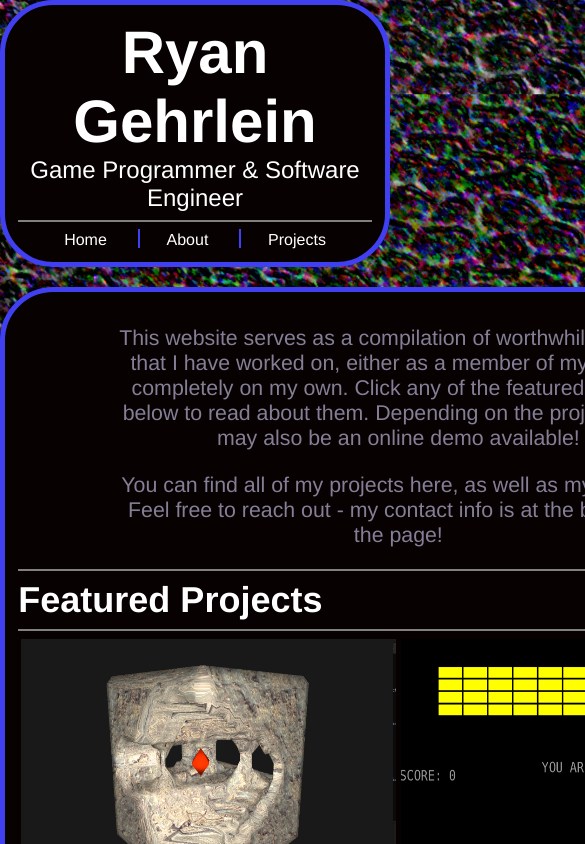
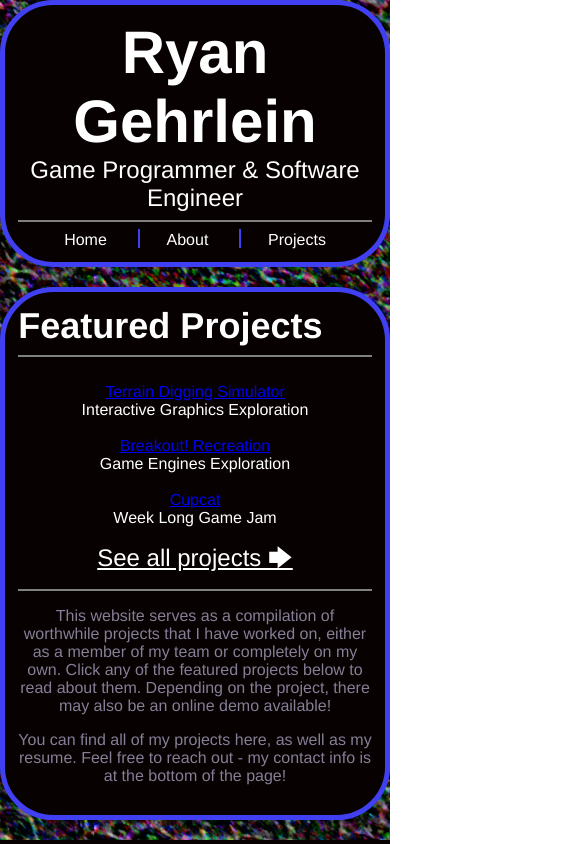
Before and after one commit to DThaiPome/dthaipome.github.io, a Vue app in the folder portfolio/: page / in a window 390 px wide. Shown: the top 844 px of the page, 585 px wide, since content can reach past the window. Built offline with nearby package versions, Linux system fonts and the light colour scheme.

Commit message:
Some mobile styles

```diff
--- a/portfolio/src/components/CommonBody.vue
+++ b/portfolio/src/components/CommonBody.vue
@@ -8,7 +8,6 @@
     @import '../assets/style/colors';
 
     #body-container {
-        min-width: 760px;
         max-width: 1200px;
         margin: auto;
         padding: 10pt;
@@ -20,4 +19,8 @@
             color: @BORDER-COLOR;
         }
     }
+
+    @media only screen and (max-width: 600px) {
+        padding: 0;
+    }
 </style>
--- a/portfolio/src/components/projects/ProjectPanels.vue
+++ b/portfolio/src/components/projects/ProjectPanels.vue
@@ -54,4 +54,20 @@ export default {
         display: flex;
         flex-wrap: wrap;
     }
+
+    @media only screen and (max-width: 600px) {
+        .project-img {
+            visibility: hidden;
+            width: 0;
+            height: 0;
+        }
+
+        #projects-container {
+            display: block;
+        }
+
+        .panel {
+            margin-bottom: 0;
+        }
+    }
 </style>
--- a/portfolio/src/router/index.js
+++ b/portfolio/src/router/index.js
@@ -45,7 +45,7 @@ router.afterEach((to) => {
 
 function updateHeaderVisibility(toName) {
   const pagesWithHeaderTitle = [
-      'Home', 'About', 'Projects'
+      'Home'
   ];
   const pagesWithoutHeader = [];
   store.commit(`global/${SET_HEADER_SHOW_TITLE}`, pagesWithHeaderTitle.includes(toName));
--- a/portfolio/src/views/AboutPage.vue
+++ b/portfolio/src/views/AboutPage.vue
@@ -59,4 +59,19 @@ export default {
         width: 100%;
     }
 
+    @media only screen and (max-width: 600px) {
+        .about-container {
+            display: block;
+
+            div {
+                margin: 0;
+            }
+        }
+
+        .about-image {
+            visibility: hidden;
+            width: 0;
+        }
+    }
+
 </style>
--- a/portfolio/src/views/HomePage.vue
+++ b/portfolio/src/views/HomePage.vue
@@ -1,15 +1,15 @@
 <template>
     <common-body>
+        <span class="home-header" v-text="'Featured Projects'" />
+        <hr noshade />
+        <project-panels :filter="projectFilter" />
+        <router-link :to="'/projects'" tag="div" id="all-projects-link" v-text="'See all projects 🡆'" />
+        <hr noshade />
         <div class="home-text-container">
             <p v-for="block in homeText"
                 :key="block"
                 v-text="block" />
         </div>
-        <hr noshade />
-        <span class="home-header" v-text="'Featured Projects'" />
-        <hr noshade />
-        <project-panels :filter="projectFilter" />
-        <router-link :to="'/projects'" tag="div" id="all-projects-link" v-text="'See all projects 🡆'" />
     </common-body>
 </template>
 
@@ -59,6 +59,7 @@ export default {
         font-size: 24px;
         text-align: center;
         cursor: pointer;
+        margin-top: 10pt;
 
         &:hover {
             text-decoration: underline;
@@ -72,4 +73,15 @@ export default {
         width: 75%;
         margin: auto;
     }
+
+    @media only screen and (max-width: 600px) {
+        .home-text-container {
+            width: 100%;
+            font-size: 12pt;
+        }
+
+        #all-projects-link {
+            text-decoration: underline;
+        }
+    }
 </style>
```
